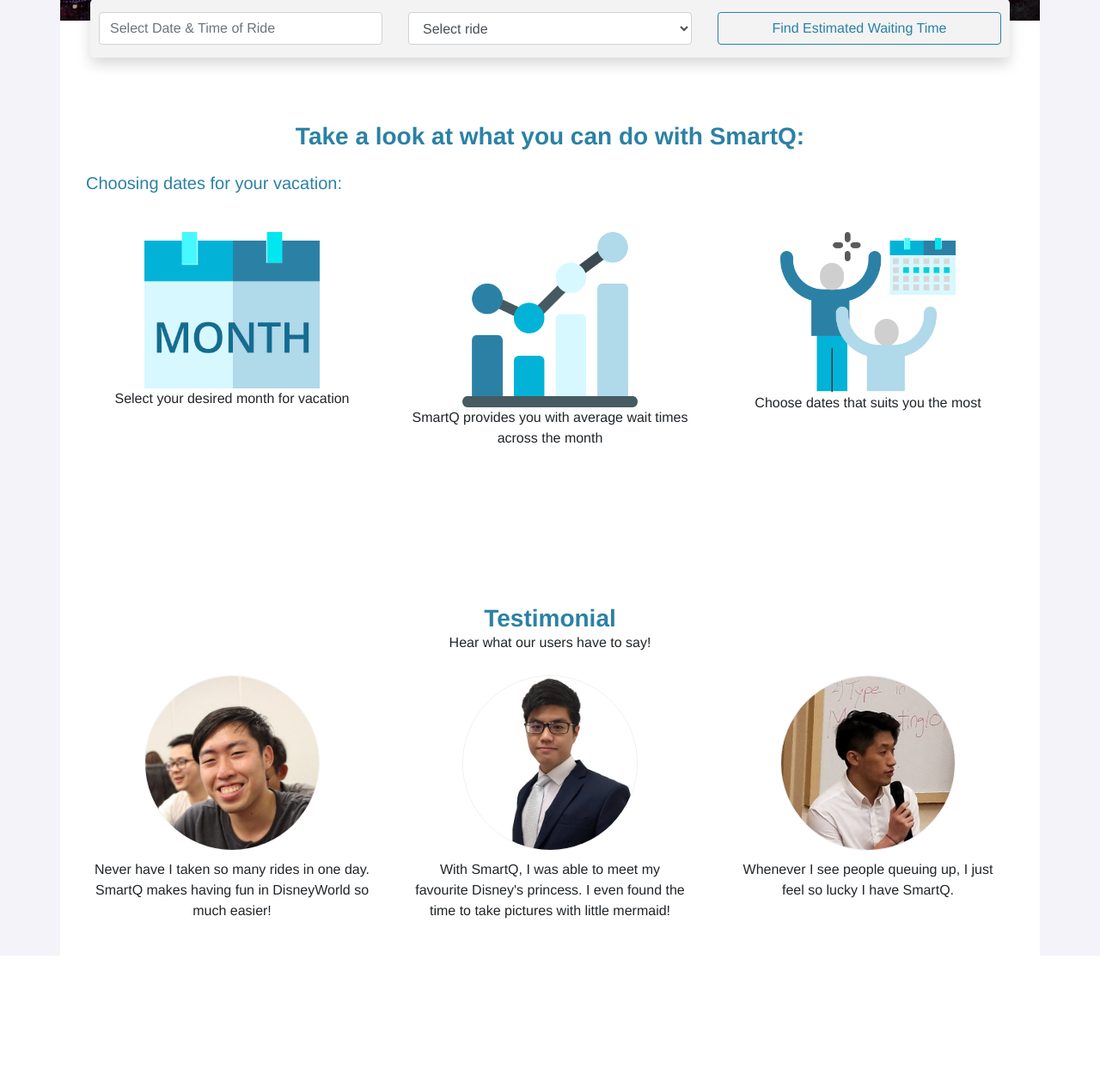
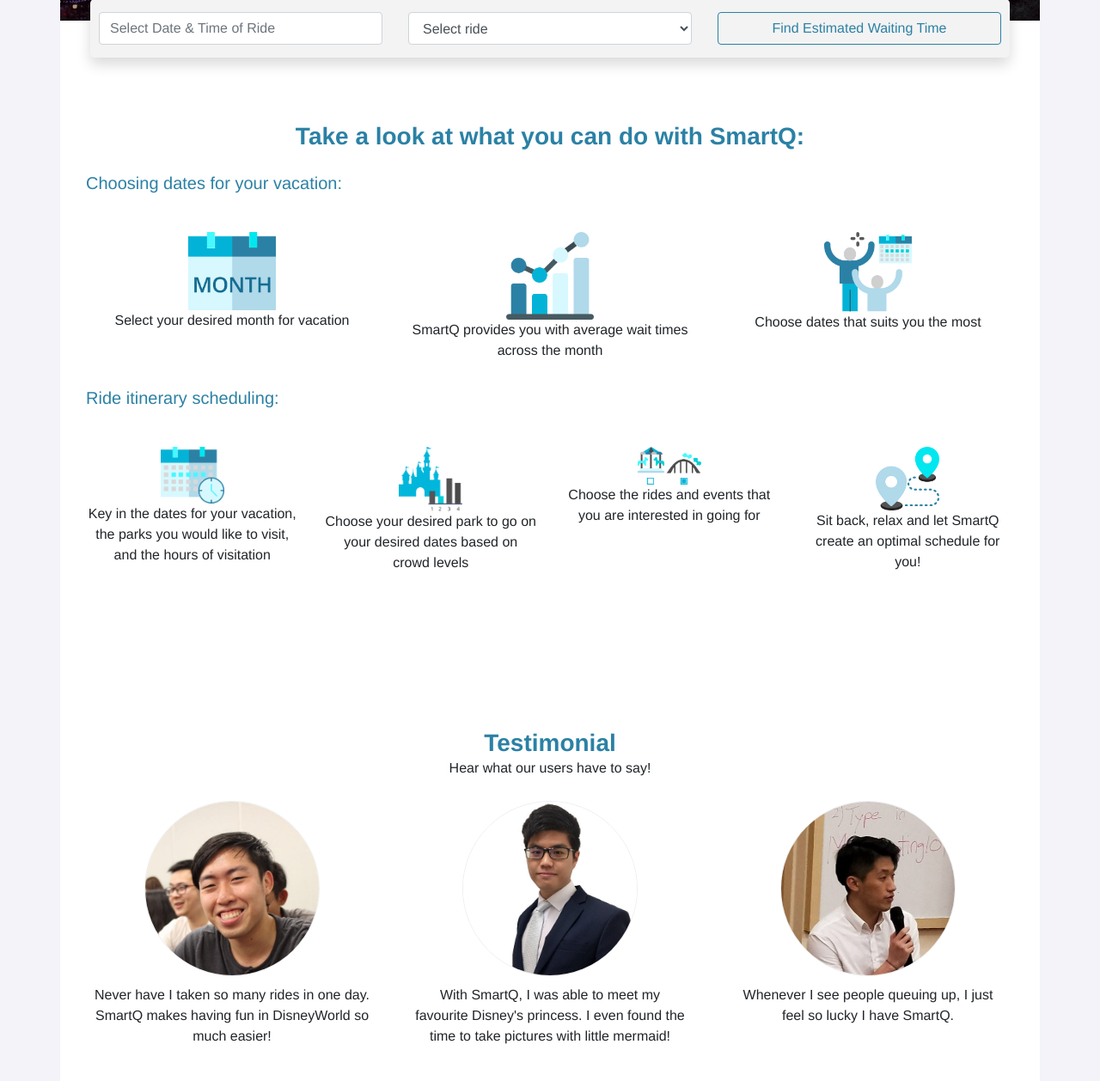
Before and after one commit to loichiilek/data-x_website, a Flask app: page / in a window 1280 px wide. Shown: the part 476-1734 px from the top of the page at 86% size. Before the commit the page ends 1545 px from the top, so only its background shows below. Run offline with Flask 2, Linux system fonts and the light colour scheme; some libraries are stand-ins or nearby versions.

Commit message:
Addition for How SmartQ works

```diff
--- a/datax_website/static/css/main.css
+++ b/datax_website/static/css/main.css
@@ -57,7 +57,7 @@ body {
     margin-top:30px;
 }
 .container.information > .row > div >img {
-    width: 60%;
+    width: 30%;
 }
 
 .container.information > p {
--- a/datax_website/templates/home.html
+++ b/datax_website/templates/home.html
@@ -91,6 +91,25 @@
             <div class="col-lg-4 col-md-4 col-xs-4" style="text-align: center">
                 <img class="img-fluid" src="/static/img/Icon_selectDates.png" alt=""/>
                 <p>Choose dates that suits you the most</p>
+            </div>
+        </div>
+        <h5 class="module" style="text-align: left">Ride itinerary scheduling:</h5>
+        <div class="row">
+            <div class="col-lg-3 col-md-3 col-xs-3" style="text-align: center">
+                <img class="img-fluid" src="/static/img/Icon_dates.png" alt=""/>
+                <p>Key in the dates for your vacation, the parks you would like to visit, and the hours of visitation</p>
+            </div>
+            <div class="col-lg-3 col-md-3 col-xs-3" style="text-align: center">
+                <img class="img-fluid" src="/static/img/Icon_parkSelect.png" alt=""/>
+                <p>Choose your desired park to go on your desired dates based on crowd levels</p>
+            </div>
+            <div class="col-lg-3 col-md-3 col-xs-3" style="text-align: center">
+                <img class="img-fluid" src="/static/img/Icon_rideSelect.png" alt=""/>
+                <p>Choose the rides and events that you are interested in going for</p>
+            </div>
+            <div class="col-lg-3 col-md-3 col-xs-3" style="text-align: center">
+                <img class="img-fluid" src="/static/img/Icon_schedule.png" alt=""/>
+                <p>Sit back, relax and let SmartQ create an optimal schedule for you!</p>
             </div>
         </div>
         <!--<p>
```
Also changed, not shown: datax_website/static/img/Icon_dates.png (added), datax_website/static/img/Icon_parkSelect.png (added), datax_website/static/img/Icon_rideSelect.png (added), datax_website/static/img/Icon_schedule.png (added).
